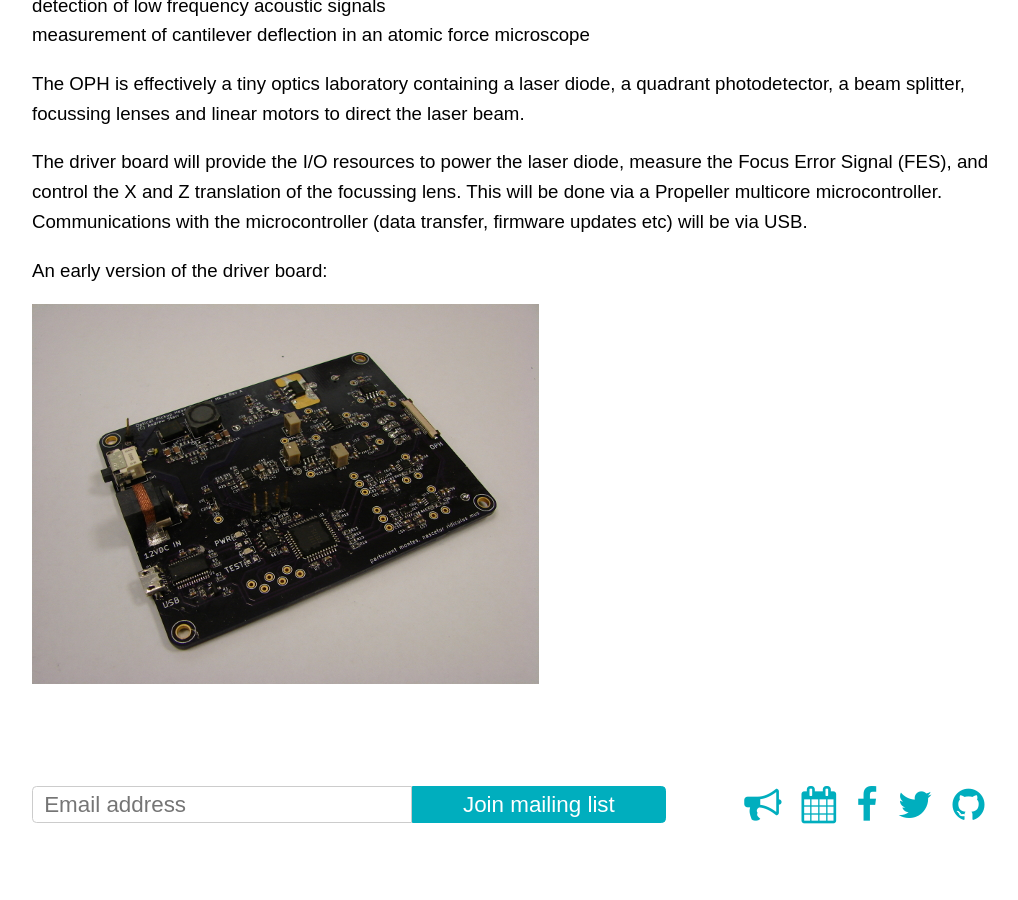
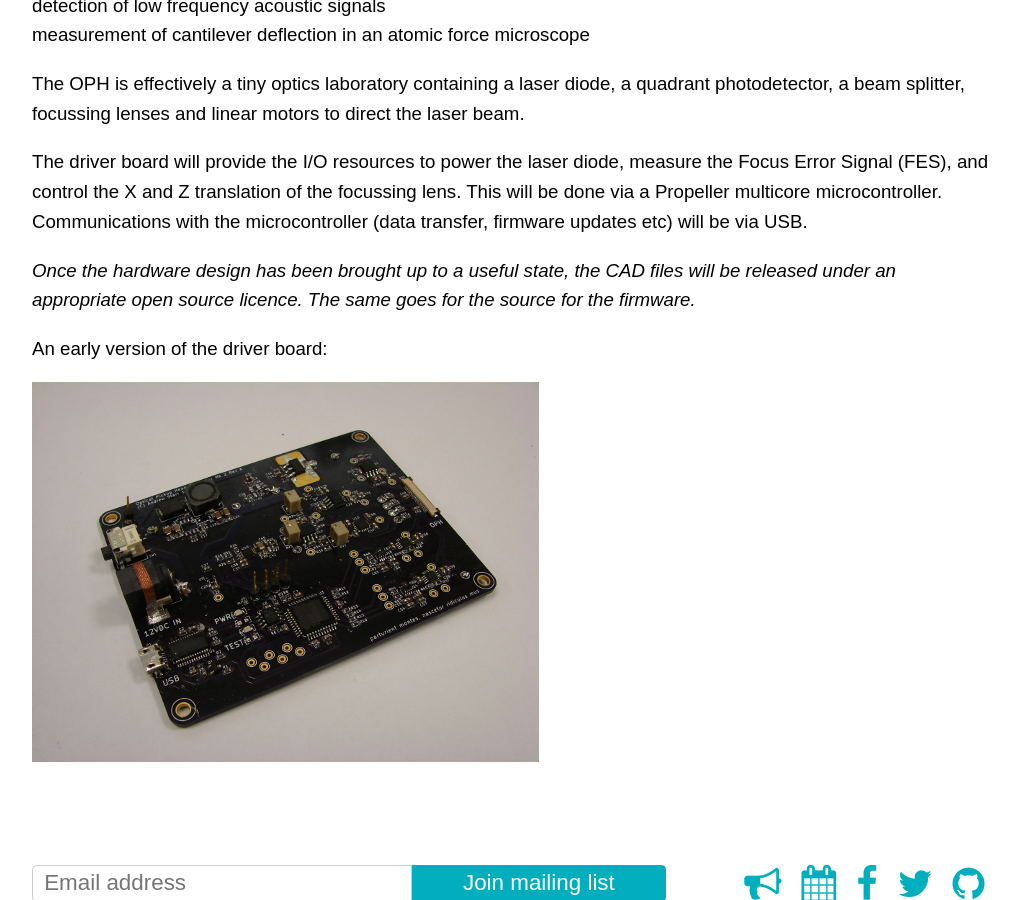
Before and after one commit to the-foundation/the-foundation.github.io, a Jekyll site: the page built from projects/oph/index.md, in a window 1280 px wide and 900 px high, scrolled down 879 px. Shown: the whole window, without its empty margins (128-1146 px from the left). Built offline with Jekyll 4.4.1, drawn with Linux system fonts in a browser that asks for light colours; nearby versions of some CDN libraries; before the commit the page ends 1743 px from its top, so only the background shows below that.

Commit message:
Update index.md

```diff
--- a/projects/oph/index.md
+++ b/projects/oph/index.md
@@ -21,6 +21,8 @@ The OPH is effectively a tiny optics laboratory containing a laser diode, a quad
 
 The driver board will provide the I/O resources to power the laser diode, measure the Focus Error Signal (FES), and control the X and Z translation of the focussing lens. This will be done via a Propeller multicore microcontroller. Communications with the microcontroller (data transfer, firmware updates etc) will be via USB.
 
+*Once the hardware design has been brought up to a useful state, the CAD files will be released under an appropriate open source licence. The same goes for the source for the firmware.*
+
 An early version of the driver board:
 
 ![Alt text](/images/Projects/oph/v1 pcb.JPG "An early version of the driver board")
```
